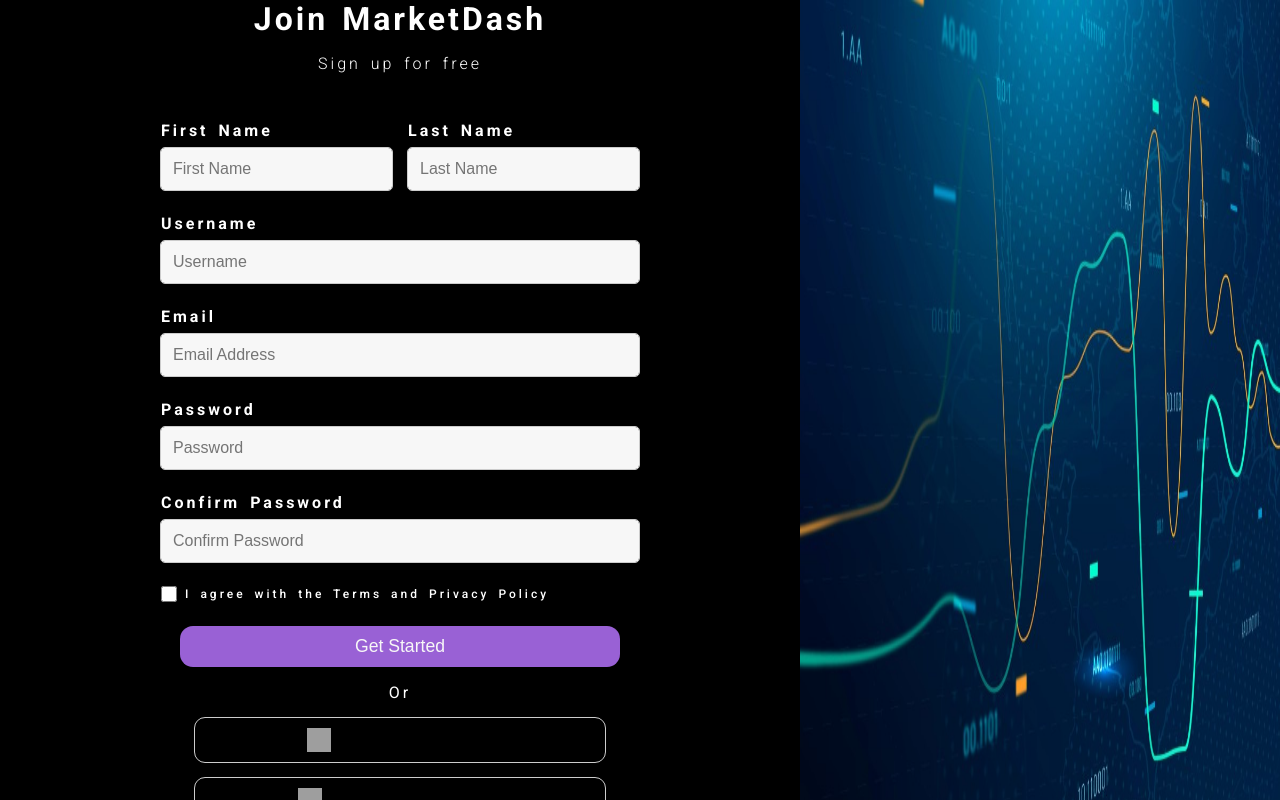
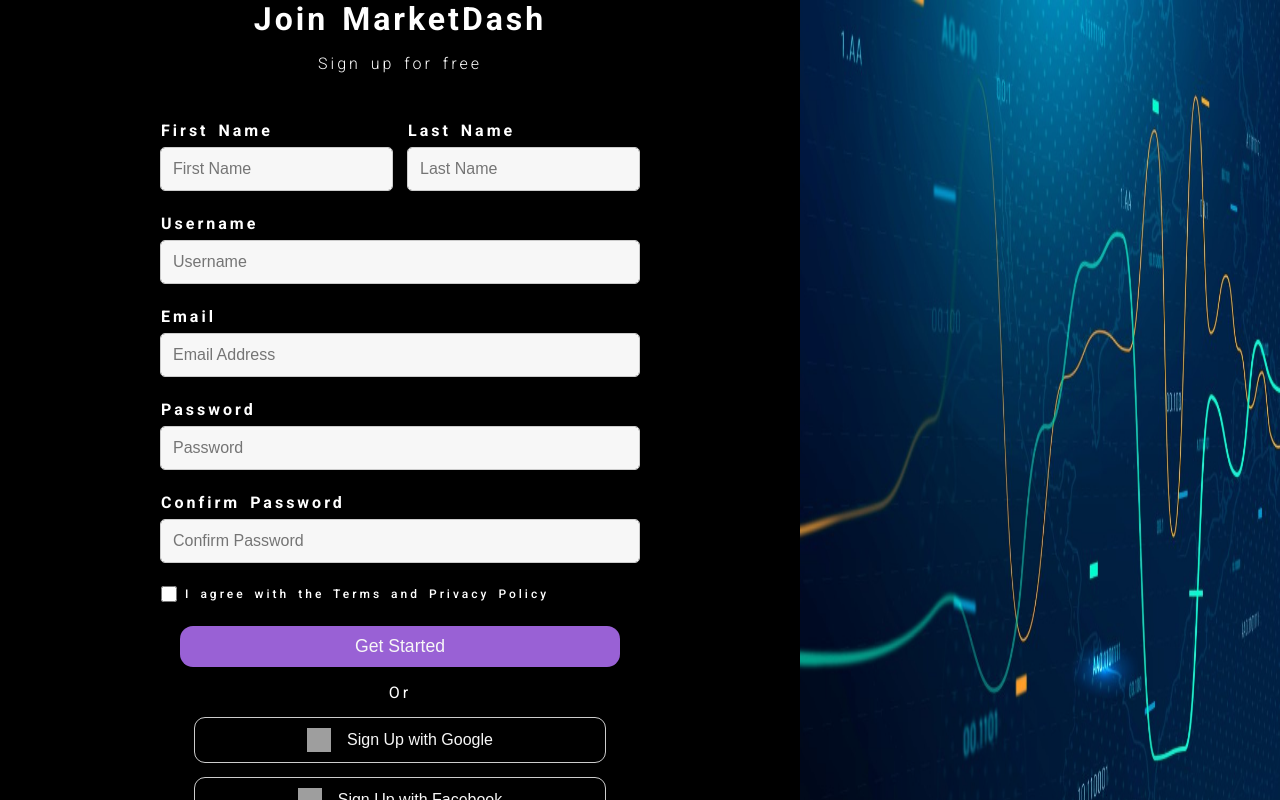
Before and after one commit to yilikalt/marketDash, a plain HTML site: page pages/register.html in a window 1280 px wide. Drawn offline with Linux system fonts and the light colour scheme; grey boxes are pictures that could not be loaded; a script that the page names is missing.

Commit message:
Update styleLog.css to change body text color

```diff
--- a/venders/styles/styleLog.css
+++ b/venders/styles/styleLog.css
@@ -130,6 +130,7 @@
   justify-content: center;
   align-items: center;
   gap: 1rem;
+  color: #f7f7f7;
   padding: 10px 103px;
   border-radius: 10px;
   outline: 1px solid #ccc;
```
